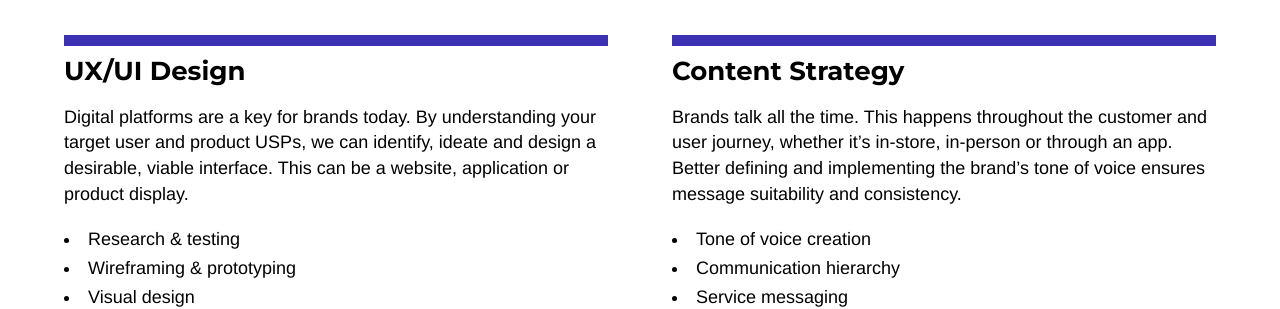
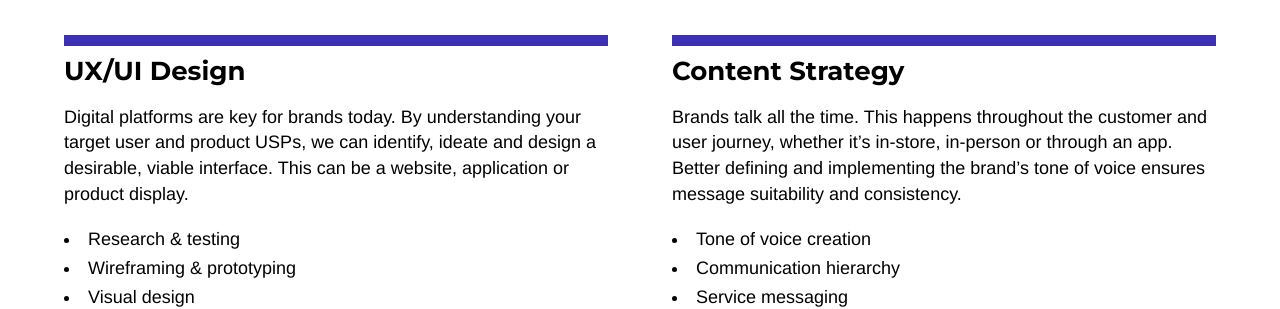
Before and after one commit to emilygv/emilyvernon.com, a Jekyll site: the page built from services.md, in a window 1280 px wide. Shown: the part 938-1247 px from the top of the page. Built offline with Jekyll 4.4.1, drawn with Linux system fonts in a browser that asks for light colours; nearby versions of some CDN libraries.

```diff
--- a/_data/services.yml
+++ b/_data/services.yml
@@ -15,7 +15,7 @@
     - Ideation workshops
 
 - title: UX/UI Design
-  description: Digital platforms are a key for brands today. By understanding your target user and product USPs, we can identify, ideate and design a desirable, viable interface. This can be a website, application or product display.
+  description: Digital platforms are key for brands today. By understanding your target user and product USPs, we can identify, ideate and design a desirable, viable interface. This can be a website, application or product display.
   points:
     - Research & testing
     - Wireframing & prototyping
```
